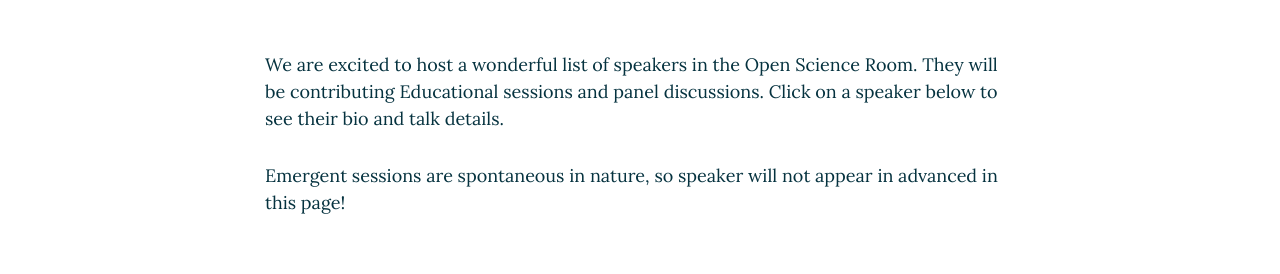
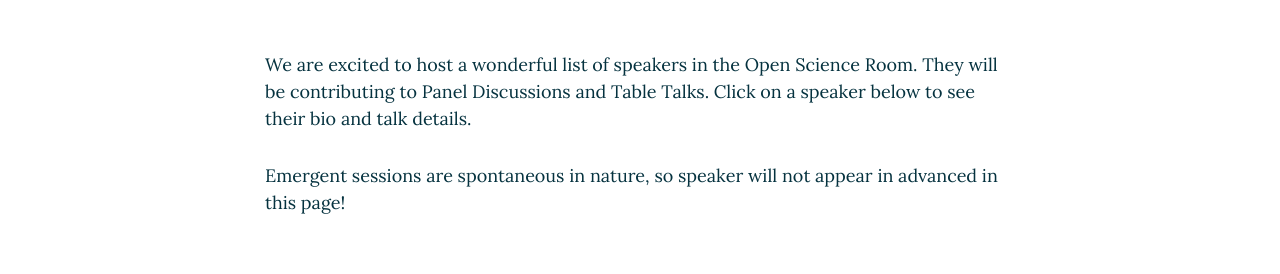
Before and after one commit to ohbm/osr2023, a Jekyll site: the page built from speakers.md, in a window 1280 px wide and 1168 px high. Shown: the part 227-501 px from the top of the window. Built offline with Jekyll 4.4.1, drawn with Linux system fonts in a browser that asks for light colours; nearby versions of some CDN libraries.

Commit message:
Update speakers.md

```diff
--- a/speakers.md
+++ b/speakers.md
@@ -5,7 +5,7 @@
 
 
 We are excited to host a wonderful list of speakers in the Open Science Room.
-They will be contributing Educational sessions and panel discussions.
+They will be contributing to Panel Discussions and Table Talks.
 Click on a speaker below to see their bio and talk details.
 
 Emergent sessions are spontaneous in nature, so speaker will not appear in advanced in this page!
```
